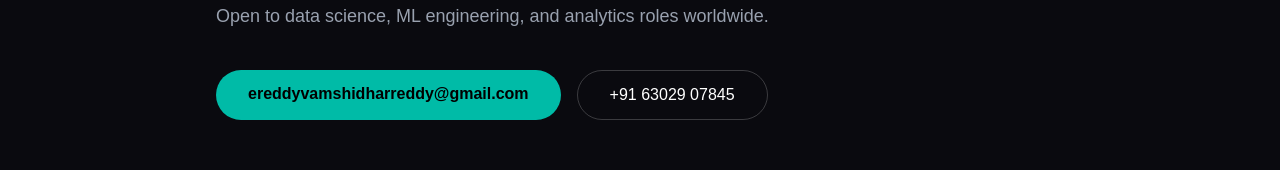
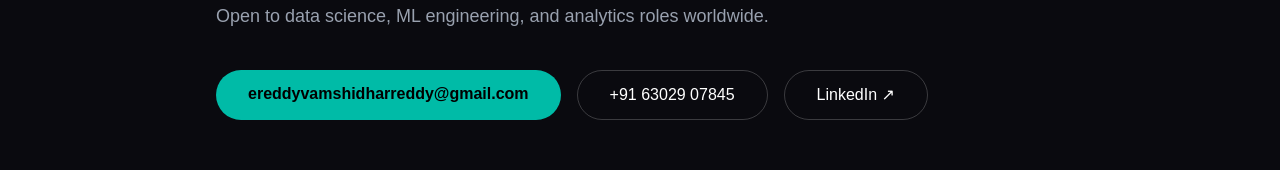
Before and after one commit to Vamshi-pf/my-portfolio, a Next.js app: page / in a window 1280 px wide. Shown: the part 3794-3964 px from the top of the page. Built offline with nearby package versions, Linux system fonts and the light colour scheme.

Commit message:
https://www.linkedin.com/in/ereddyvamshidharreddy/?isSelfProfile=true

```diff
--- a/app/page.tsx
+++ b/app/page.tsx
@@ -228,6 +228,10 @@ export default function Home() {
             className="border border-white/20 hover:border-teal-400 hover:text-teal-400 px-8 py-3 rounded-full transition-all hover:scale-105">
             +91 63029 07845
           </a>
+          <a href="https://www.linkedin.com/in/YOUR-LINKEDIN-ID" target="_blank"
+            className="border border-white/20 hover:border-blue-400 hover:text-blue-400 px-8 py-3 rounded-full transition-all hover:scale-105">
+            LinkedIn ↗
+          </a>
         </div>
       </section>
 
```
